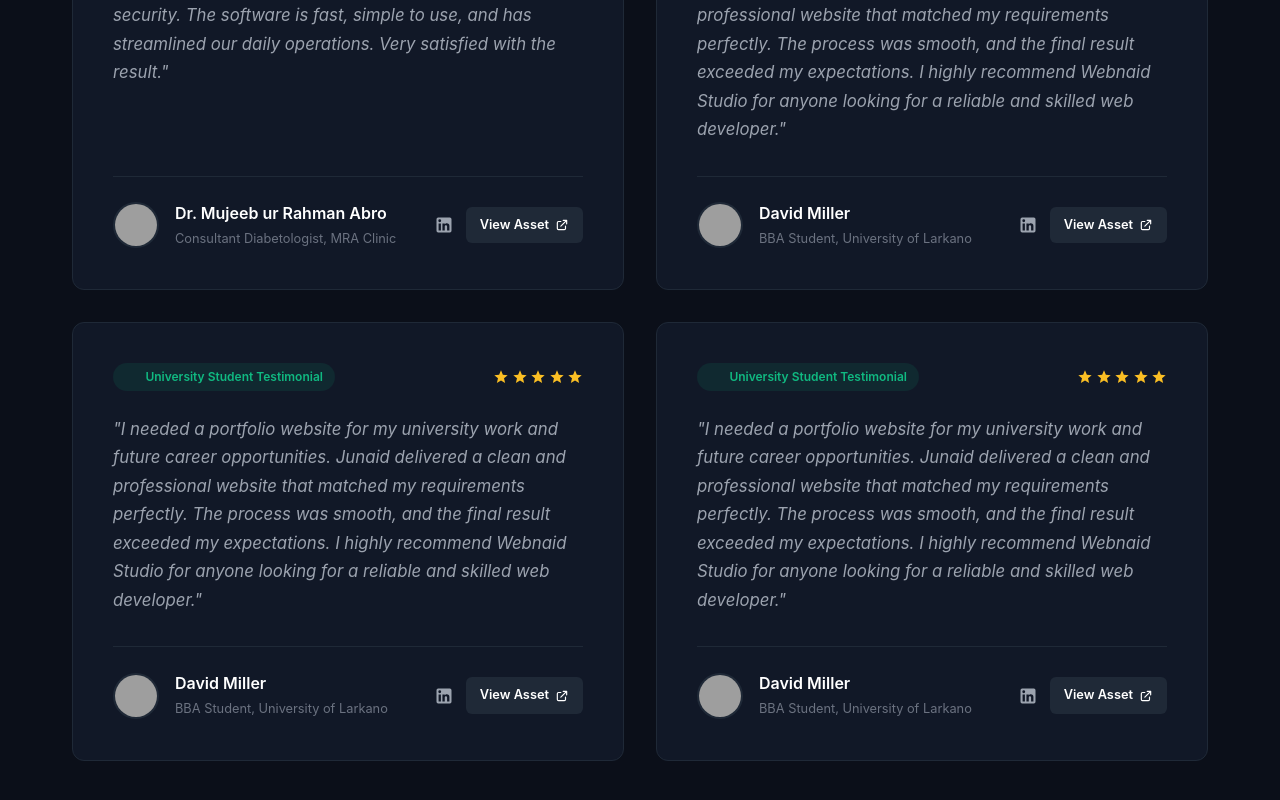
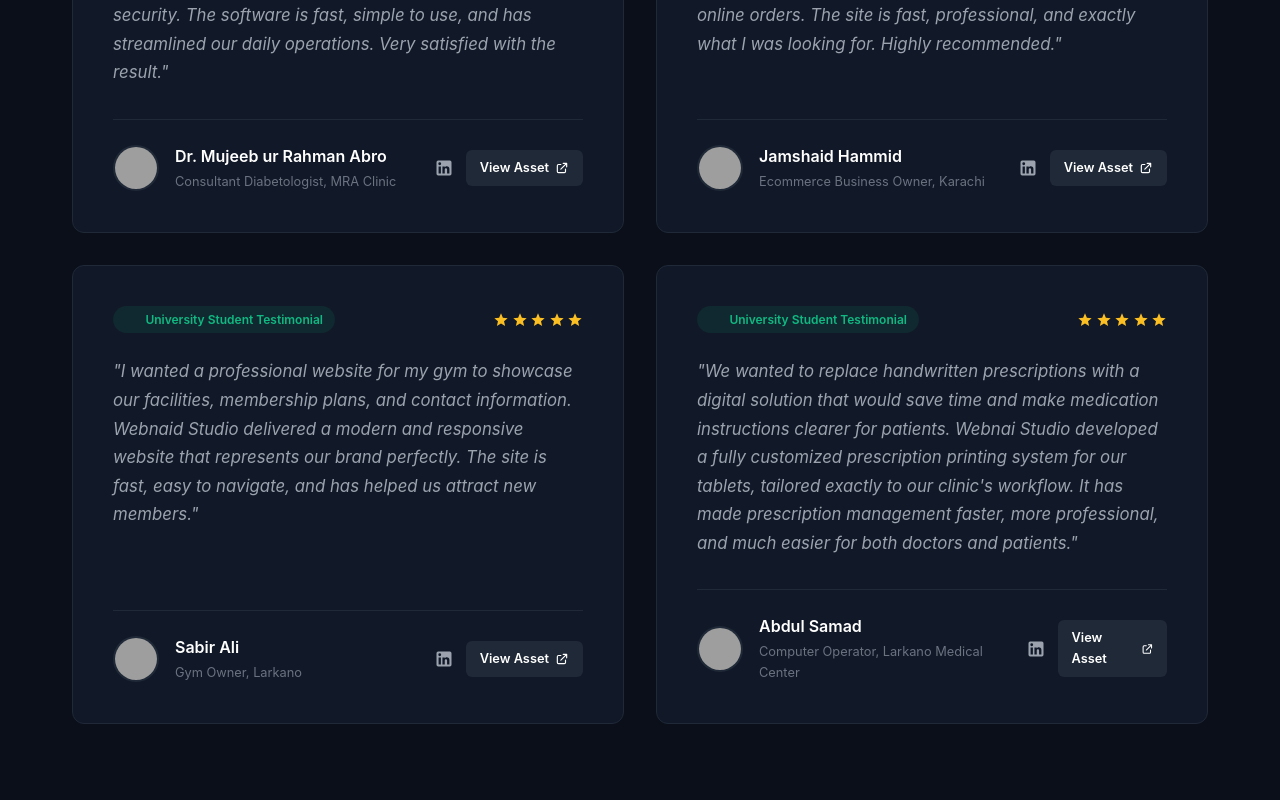
Before and after one commit to junaidahmedx404/webnaid, a React (Vite) app: page / in a window 1280 px wide. Shown: the part 8055-8855 px from the top of the page. Built offline with nearby package versions, Linux system fonts and the light colour scheme; grey boxes are pictures that could not be loaded.

Commit message:
addded few details real ones

```diff
--- a/src/components/PrivacyPolicy.jsx
+++ b/src/components/PrivacyPolicy.jsx
@@ -10,7 +10,11 @@ function PrivacyPolicy({ isOpen, onClose }) {
       <div className="privacy-modal" onClick={(e) => e.stopPropagation()}>
         <div className="privacy-header">
           <h3>Privacy Policy</h3>
-          <button className="close-btn" onClick={onClose} aria-label="Close Privacy Policy">
+          <button
+            className="close-btn"
+            onClick={onClose}
+            aria-label="Close Privacy Policy"
+          >
             &times;
           </button>
         </div>
@@ -19,12 +23,16 @@ function PrivacyPolicy({ isOpen, onClose }) {
           <p className="privacy-date">Last Updated: June 2026</p>
 
           <p>
-            At <strong>Webnaid</strong>, we respect your privacy and are committed to protecting any personal information you share with us through our website. This policy explains what information we collect, how we use it, and how we protect it.
+            At <strong>Webnaid</strong>, we respect your privacy and are
+            committed to protecting any personal information you share with us
+            through our website. This policy explains what information we
+            collect, how we use it, and how we protect it.
           </p>
 
           <h4>1. Information We Collect</h4>
           <p>
-            We only collect information that you voluntarily provide to us when filling out our project contact form. This includes:
+            We only collect information that you voluntarily provide to us when
+            filling out our project contact form. This includes:
           </p>
           <ul>
             <li>Your Name</li>
@@ -35,28 +43,53 @@ function PrivacyPolicy({ isOpen, onClose }) {
 
           <h4>2. How We Use Your Information</h4>
           <p>
-            The information you submit is used strictly to evaluate your project scope, provide you with a transparent development proposal, and communicate directly with you about your website needs. We <strong>never</strong> sell, rent, lease, or distribute your email address or business data to third-party marketing networks or advertisers.
+            The information you submit is used strictly to evaluate your project
+            scope, provide you with a transparent development proposal, and
+            communicate directly with you about your website needs. We{" "}
+            <strong>never</strong> sell, rent, lease, or distribute your email
+            address or business data to third-party marketing networks or
+            advertisers.
           </p>
 
           <h4>3. Analytics and Tracking</h4>
           <p>
-            We optimize our portfolio using privacy-friendly, lightweight performance analytics. These tools measure macro statistics like overall visitor count and form click-through rates. They do not track your personal browser habits across other websites or deploy tracking cookies.
+            We optimize our portfolio using privacy-friendly, lightweight
+            performance analytics. These tools measure macro statistics like
+            overall visitor count and form click-through rates. They do not
+            track your personal browser habits across other websites or deploy
+            tracking cookies.
           </p>
 
           <h4>4. Data Security</h4>
           <p>
-            Your form messages are securely routed directly to our secure agency email servers via industry-standard encrypted channels. While no data transmission over the internet is completely bulletproof, we follow modern development practices to ensure your shared data is highly defended against unauthorized access.
+            Your form messages are securely routed directly to our secure agency
+            email servers via industry-standard encrypted channels. While no
+            data transmission over the internet is completely bulletproof, we
+            follow modern development practices to ensure your shared data is
+            highly defended against unauthorized access.
           </p>
 
           <h4>5. Consent & Changes</h4>
           <p>
-            By using our portfolio site and submitting our contact form, you consent to this privacy policy. Any future updates to this document will be reflected directly on this page with an updated modification date.
+            By using our portfolio site and submitting our contact form, you
+            consent to this privacy policy. Any future updates to this document
+            will be reflected directly on this page with an updated modification
+            date.
           </p>
 
           <h4>6. Contact Us</h4>
           <p>
-            If you have any questions regarding this privacy policy or want us to delete your submitted contact records from our database email logs, please contact us directly at:
-            <a href="mailto:hello@webnaid.com" className="privacy-email-link"> hello@webnaid.com</a>.
+            If you have any questions regarding this privacy policy or want us
+            to delete your submitted contact records from our database email
+            logs, please contact us directly at:
+            <a
+              href="mailto:webnaidstudio@gmail.com"
+              className="privacy-email-link"
+            >
+              {" "}
+              webnaidstudio@gmail.com
+            </a>
+            .
           </p>
         </div>
       </div>
--- a/src/components/Testimonials.jsx
+++ b/src/components/Testimonials.jsx
@@ -15,11 +15,22 @@ function Testimonials() {
       projectUrl: "https://example.com/live-site-1", // Swap with your actual client project link
       profileUrl: "https://linkedin.com/in/username", // Swap with their LinkedIn or profile link
     },
+    // {
+    //   quote:
+    //     "I needed a portfolio website for my university work and future career opportunities. Junaid delivered a clean and professional website that matched my requirements perfectly. The process was smooth, and the final result exceeded my expectations. I highly recommend Webnaid Studio for anyone looking for a reliable and skilled web developer.",
+    //   clientName: "David Miller",
+    //   role: "BBA Student, University of Larkano",
+    //   avatar:
+    //     "https://images.unsplash.com/photo-1507003211169-0a1dd7228f2d?auto=format&fit=crop&w=150&q=80",
+    //   platform: "University Student Testimonial",
+    //   projectUrl: "https://example.com/live-site-2",
+    //   profileUrl: "https://linkedin.com/in/username",
+    // },
     {
       quote:
-        "I needed a portfolio website for my university work and future career opportunities. Junaid delivered a clean and professional website that matched my requirements perfectly. The process was smooth, and the final result exceeded my expectations. I highly recommend Webnaid Studio for anyone looking for a reliable and skilled web developer.",
-      clientName: "David Miller",
-      role: "BBA Student, University of Larkano",
+        "Webnaid Studio developed an eCommerce website for my business that made it easy to display products and receive online orders. The site is fast, professional, and exactly what I was looking for. Highly recommended.",
+      clientName: "Jamshaid Hammid",
+      role: "Ecommerce Business Owner, Karachi",
       avatar:
         "https://images.unsplash.com/photo-1507003211169-0a1dd7228f2d?auto=format&fit=crop&w=150&q=80",
       platform: "University Student Testimonial",
@@ -28,20 +39,20 @@ function Testimonials() {
     },
     {
       quote:
-        "I needed a portfolio website for my university work and future career opportunities. Junaid delivered a clean and professional website that matched my requirements perfectly. The process was smooth, and the final result exceeded my expectations. I highly recommend Webnaid Studio for anyone looking for a reliable and skilled web developer.",
-      clientName: "David Miller",
-      role: "BBA Student, University of Larkano",
+        "I wanted a professional website for my gym to showcase our facilities, membership plans, and contact information. Webnaid Studio delivered a modern and responsive website that represents our brand perfectly. The site is fast, easy to navigate, and has helped us attract new members.",
+      clientName: "Sabir Ali",
+      role: "Gym Owner, Larkano",
       avatar:
         "https://images.unsplash.com/photo-1507003211169-0a1dd7228f2d?auto=format&fit=crop&w=150&q=80",
       platform: "University Student Testimonial",
-      projectUrl: "https://example.com/live-site-2",
+      projectUrl: "https://junaidahmedx404.github.io/larkana-gym-showcase/",
       profileUrl: "https://linkedin.com/in/username",
     },
     {
       quote:
-        "I needed a portfolio website for my university work and future career opportunities. Junaid delivered a clean and professional website that matched my requirements perfectly. The process was smooth, and the final result exceeded my expectations. I highly recommend Webnaid Studio for anyone looking for a reliable and skilled web developer.",
-      clientName: "David Miller",
-      role: "BBA Student, University of Larkano",
+        "We wanted to replace handwritten prescriptions with a digital solution that would save time and make medication instructions clearer for patients. Webnai Studio developed a fully customized prescription printing system for our tablets, tailored exactly to our clinic's workflow. It has made prescription management faster, more professional, and much easier for both doctors and patients.",
+      clientName: "Abdul Samad",
+      role: "Computer Operator, Larkano Medical Center",
       avatar:
         "https://images.unsplash.com/photo-1507003211169-0a1dd7228f2d?auto=format&fit=crop&w=150&q=80",
       platform: "University Student Testimonial",
```
Also changed, not shown: src/components/TermsOfService.jsx (+44 -10 lines).
